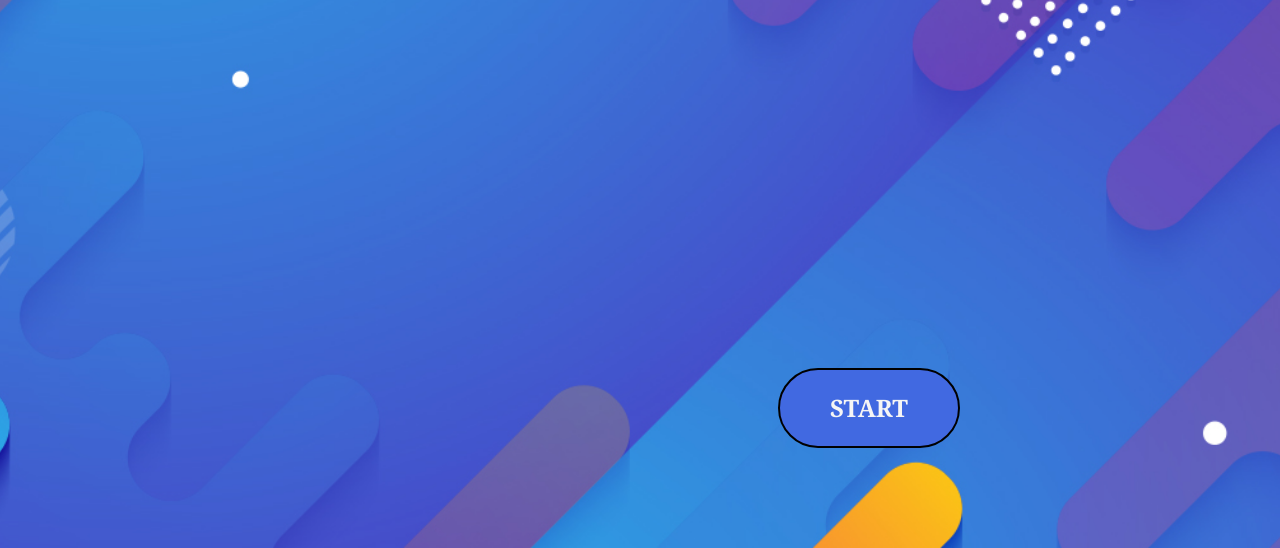
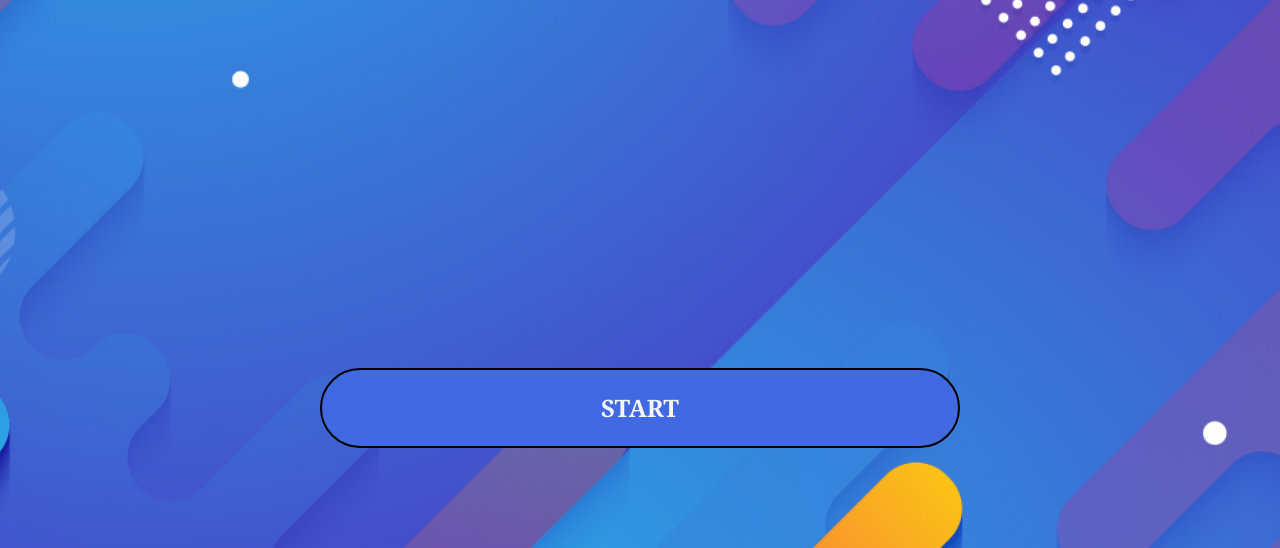
Before and after one commit to abmoiz123/QuizApp-Assignment, a plain HTML site: page index.html in a window 1280 px wide. Shown: the part 252-800 px from the top of the page. Drawn offline with Linux system fonts and the light colour scheme.

Commit message:
Assignment Done

```diff
--- a/otherpages/style.css
+++ b/otherpages/style.css
@@ -70,10 +70,10 @@ button:focus {
     display: none;
     text-align: center;
 }
-.score1 {
+/* .score1 {
     display: flex;
     justify-content: center;
-}
+} */
 #remark1 {
     font-size: 80px;
     text-transform: uppercase;
--- a/style.css
+++ b/style.css
@@ -21,8 +21,9 @@ body {
     margin-top: 100px;
 }
 .startbtn {
-    position: fixed;
+    position: absolute;
     bottom: 100px;
+    left: 25%;
     right: 25%;
     border: 2px solid black;
     font-size: x-large;
```
Also changed, not shown: otherpages/index.html (+1 -1 lines).
